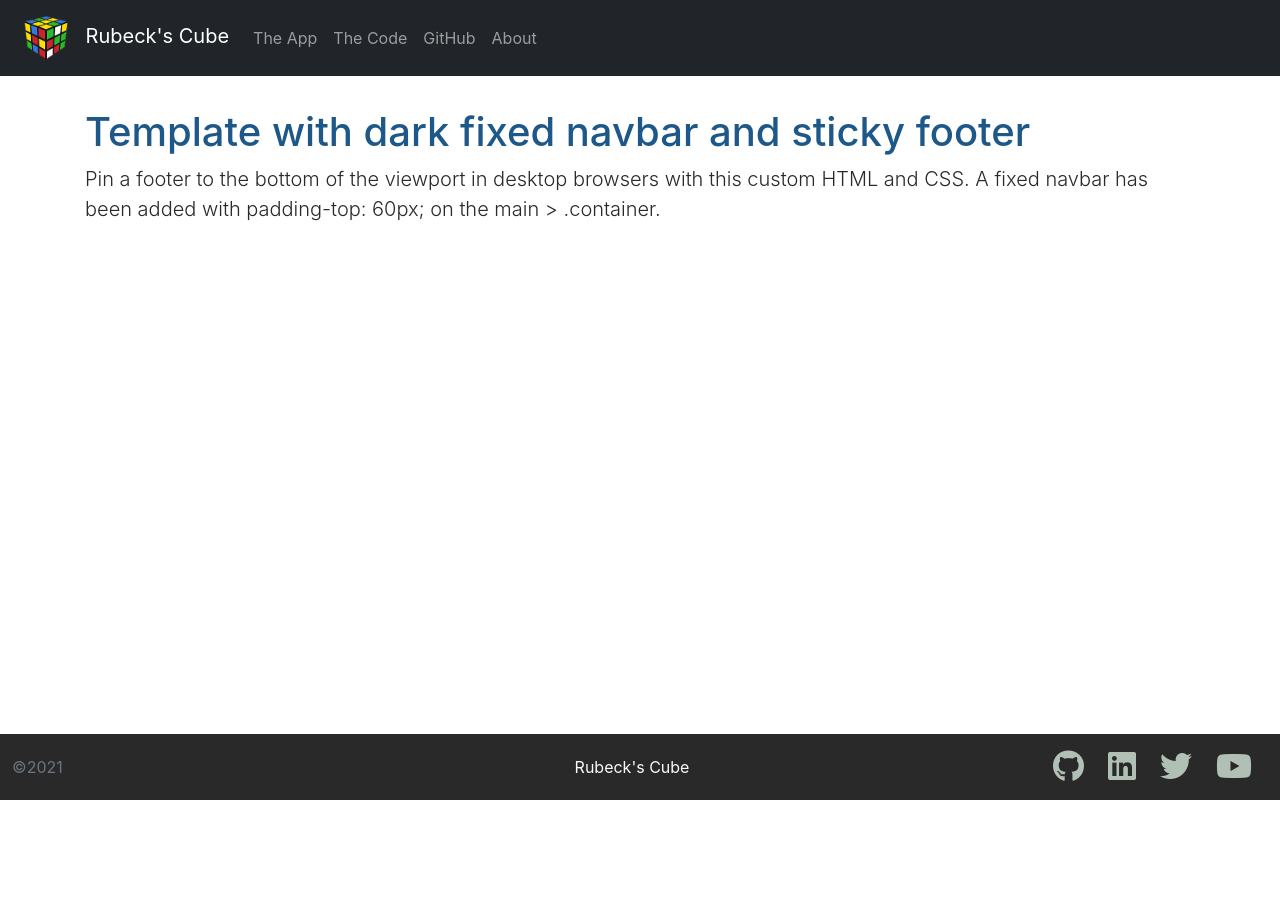
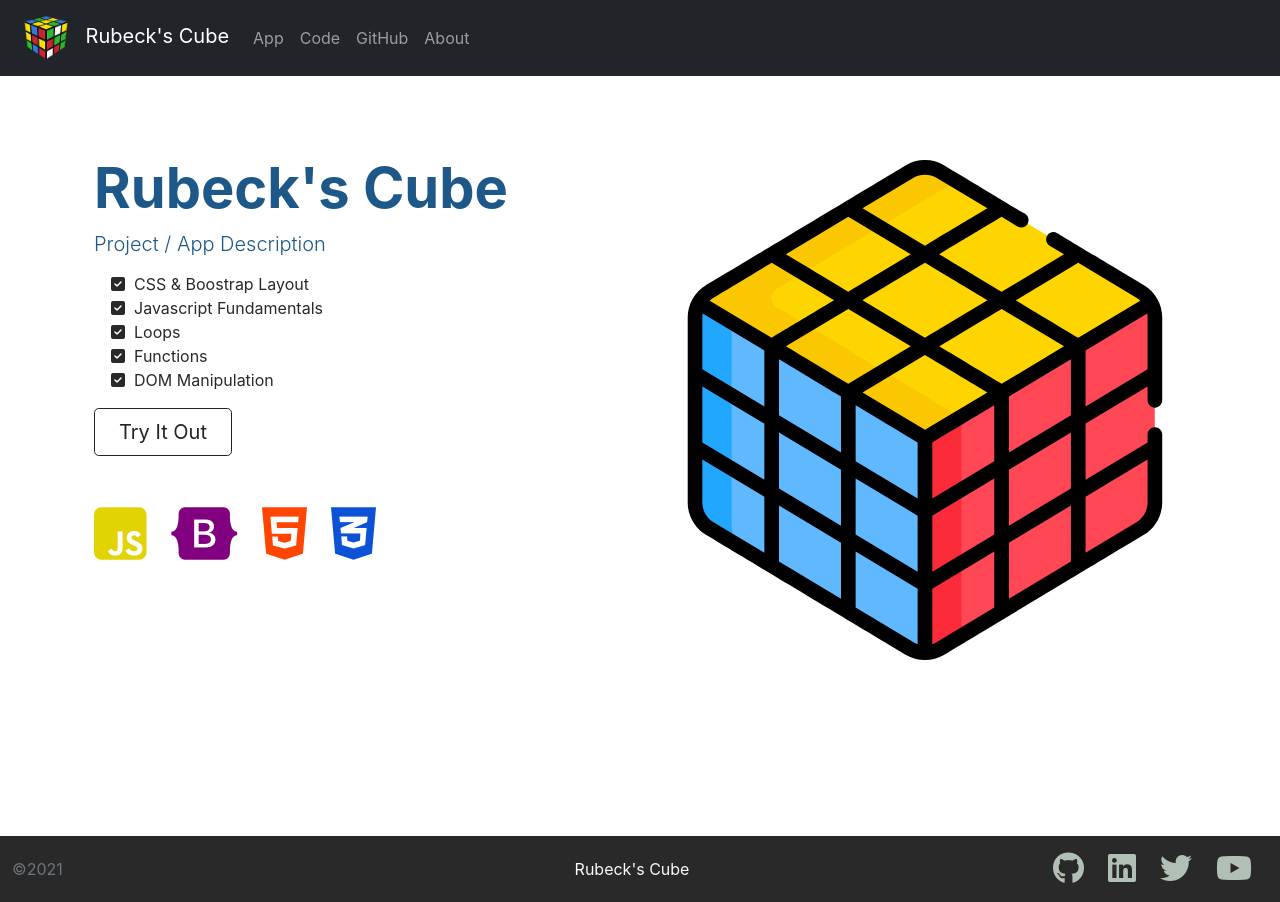
Before and after one commit to curtrube/html-css-js-template, a plain HTML site: page index.html in a window 1280 px wide. Before the commit the page ends 800 px from the top, so only its background shows below. Drawn offline with nearby package versions, Linux system fonts and the light colour scheme.

Commit message:
added home screen layout

```diff
--- a/css/site.css
+++ b/css/site.css
@@ -50,3 +50,19 @@ main > .container {
   bottom: 0;
   width: 100%;
 }
+
+.bsicon {
+  color: purple;
+}
+
+.jsicon {
+  color: rgb(226, 211, 4);
+}
+
+.htmlicon {
+  color: orangered;
+}
+
+.cssicon {
+  color: rgb(11, 82, 214);
+}
--- a/index.html
+++ b/index.html
@@ -31,7 +31,6 @@
     <link rel="stylesheet" href="./css/site.css" />
     <link rel="icon" type="imgage/png" href="./img/favicon-32x32.png" />
   </head>
-
   <body class="d-flex flex-column h-100">
     <!-- Nav -->
     <nav class="navbar navbar-expand-md navbar-dark bg-dark fixed-top">
@@ -54,10 +53,10 @@
         <div class="collapse navbar-collapse" id="navbarCollapse">
           <ul class="navbar-nav me-auto mb-2 mb-md-0">
             <li class="nav-item">
-              <a class="nav-link" href="./app.html">The App</a>
+              <a class="nav-link" href="./app.html">App</a>
             </li>
             <li class="nav-item">
-              <a class="nav-link" href="./code.html">The Code</a>
+              <a class="nav-link" href="./code.html">Code</a>
             </li>
             <li class="nav-item">
               <a class="nav-link" href="https://github.com/curtrube">GitHub</a>
@@ -71,13 +70,69 @@
     </nav>
     <!-- Main -->
     <main class="flex-shrink-0">
-      <div class="container">
-        <h1 class="mt-5">Template with dark fixed navbar and sticky footer</h1>
-        <p class="lead">
-          Pin a footer to the bottom of the viewport in desktop browsers with
-          this custom HTML and CSS. A fixed navbar has been added with
-          padding-top: 60px; on the main > .container.
-        </p>
+      <div class="container col-xxl-8 px-4 py-5">
+        <div class="row row-cols-1 row-cols-lg-2 g-5 mt-3 py-5">
+          <div class="col order-last order-lg-first">
+            <h1 class="display-4 fw-bold lh-1 mb-3">Rubeck's Cube</h1>
+            <h4 class="lead">Project / App Description</h4>
+            <ul class="fa-ul pt-2 checklist">
+              <li>
+                <span class="fa-li"><i class="fas fa-check-square"></i> </span
+                >CSS & Boostrap Layout
+              </li>
+              <li>
+                <span class="fa-li"><i class="fas fa-check-square"></i> </span
+                >Javascript Fundamentals
+              </li>
+              <li>
+                <span class="fa-li"><i class="fas fa-check-square"></i> </span
+                >Loops
+              </li>
+              <li>
+                <span class="fa-li"><i class="fas fa-check-square"></i> </span
+                >Functions
+              </li>
+              <li>
+                <span class="fa-li"><i class="fas fa-check-square"></i> </span
+                >DOM Manipulation
+              </li>
+            </ul>
+            <div>
+              <a
+                type="button"
+                class="btn btn-outline-dark btn-lg px-4 me-md-2"
+                href="./app.html"
+                >Try It Out</a
+              >
+            </div>
+            <h5 class="fw-bold mt-5">
+              <div class="d-flex">
+                <div class="row">
+                  <div class="col">
+                    <i class="fab fa-js-square fa-3x jsicon"></i>
+                  </div>
+                  <div class="col">
+                    <i class="fab fa-bootstrap fa-3x bsicon"></i>
+                  </div>
+                  <div class="col">
+                    <i class="fab fa-html5 fa-3x htmlicon"></i>
+                  </div>
+                  <div class="col">
+                    <i class="fab fa-css3-alt fa-3x cssicon"></i>
+                  </div>
+                </div>
+              </div>
+            </h5>
+          </div>
+          <div class="col">
+            <img
+              src="./img/rubik.svg"
+              class="img-fluid center-block d-block mx-auto"
+              alt=""
+              width="500"
+            />
+          </div>
+        </div>
       </div>
     </main>
     <!-- Footer -->
@@ -142,7 +197,6 @@
         </div>
       </div>
     </footer>
-
     <!-- Bootstrap JS -->
     <script
       src="https://cdn.jsdelivr.net/npm/@popperjs/core@2.9.2/dist/umd/popper.min.js"
```
